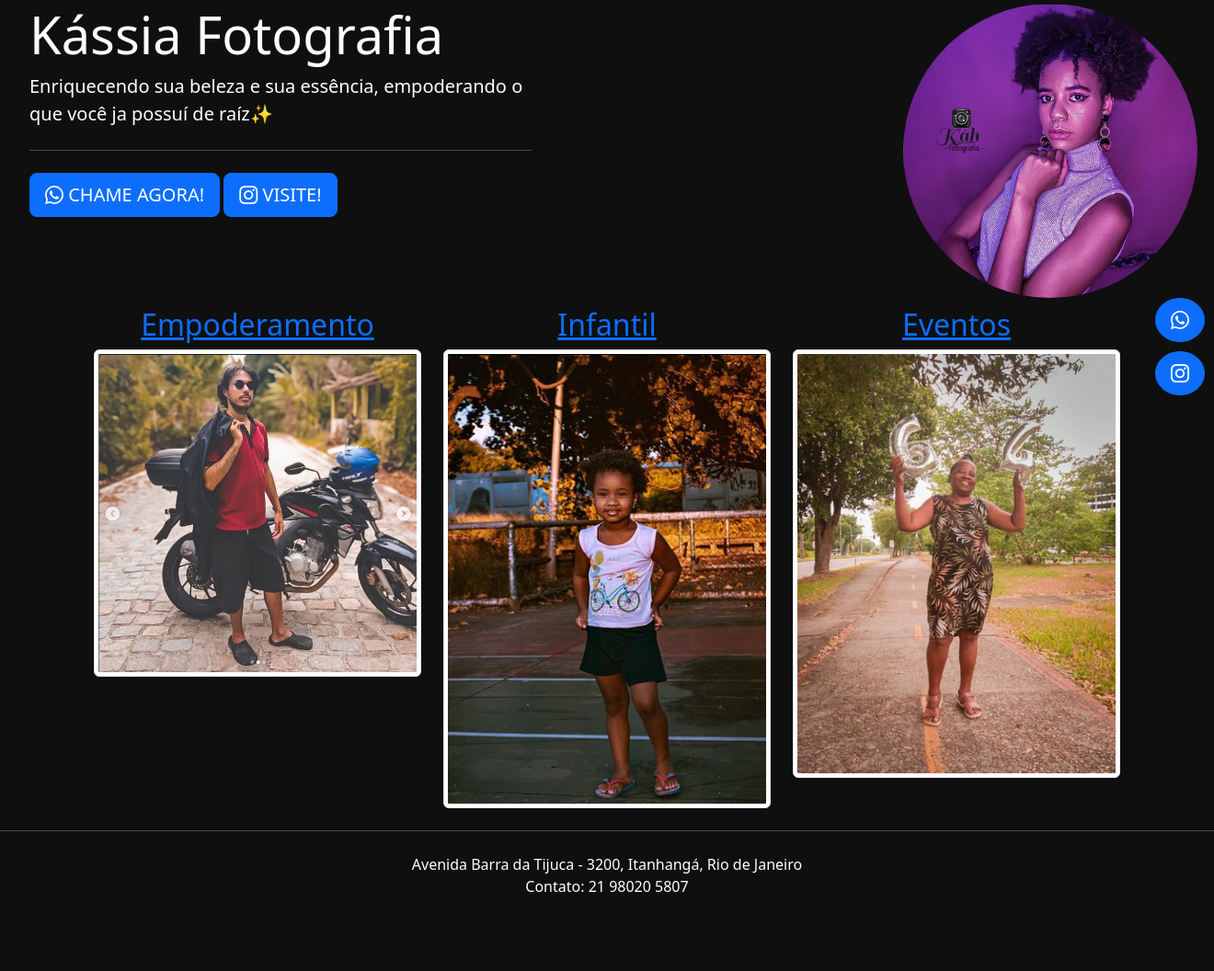
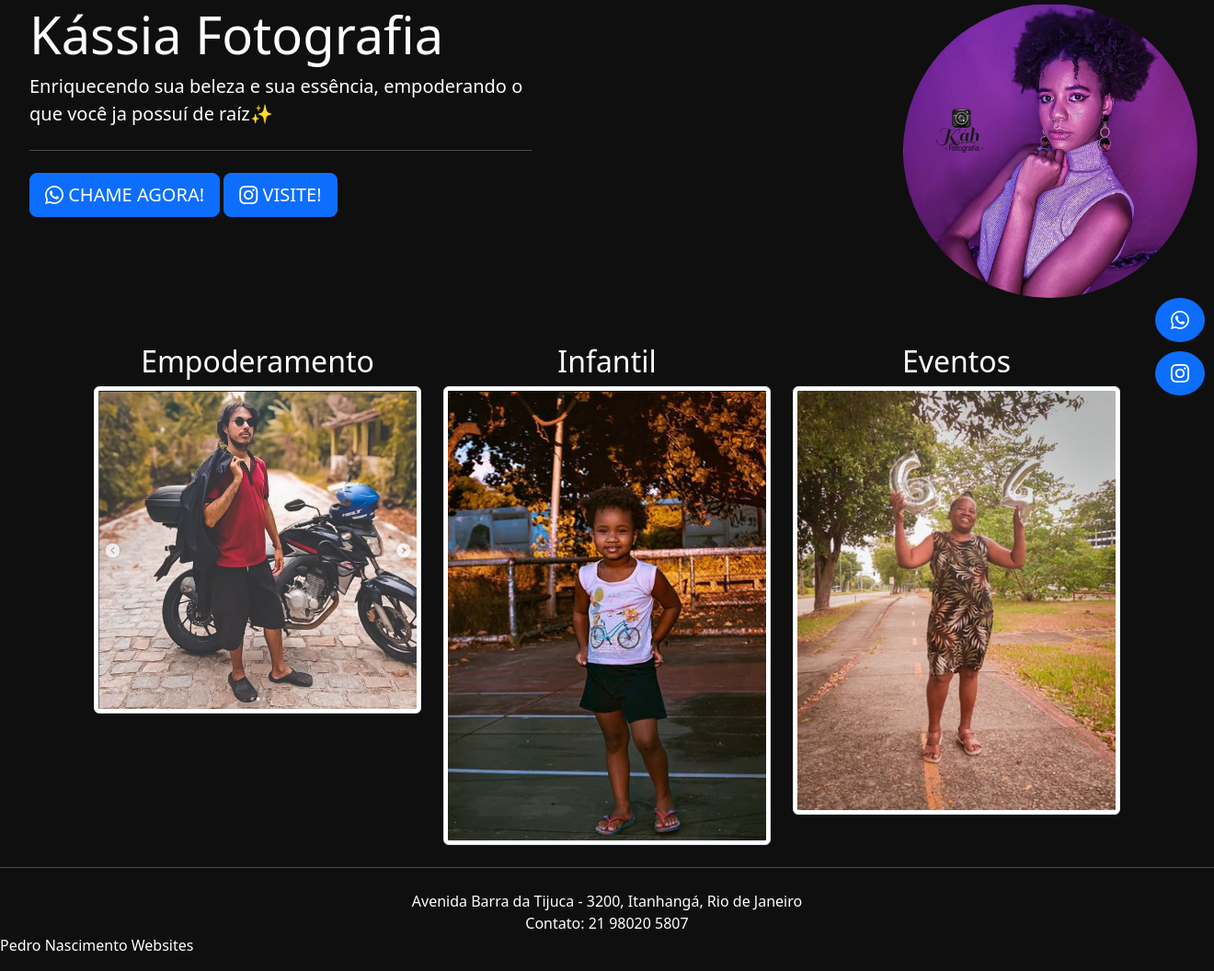
Before and after one commit to pedrotnascimento/site-de-fotografia, a Flask app: page / in a window 1320 px wide. Shown: the part 217-1273 px from the top of the page at 92% size. Before the commit the page ends 1187 px from the top, so only its background shows below. Run offline with Flask 2, Linux system fonts and the light colour scheme; some libraries are stand-ins or nearby versions.

Commit message:
pequena melhora no estilo

```diff
--- a/static/styles.css
+++ b/static/styles.css
@@ -9,9 +9,13 @@ body {
     margin-top: 20px;
 }
 
-.content {
+.container-custom {
     margin-top: 50px;
     margin-left: 20px;
+}
+
+.container-categorias {
+    margin-top: 50px;
 }
 
 .nav-link {
@@ -27,7 +31,7 @@ body {
     margin-top: 50px;
 }
 
-.row-class {
+.row-custom {
     margin-top: 10px;
 }
 
--- a/templates/index.html
+++ b/templates/index.html
@@ -7,7 +7,7 @@
     <link rel="stylesheet" href="https://cdn.jsdelivr.net/npm/bootstrap-icons@1.9.1/font/bootstrap-icons.css">
     <link rel="stylesheet" href="static/styles.css">
 
-    <meta name="viewport" content="width=device-width, initial-scale=1">
+    <meta name="viewport" container-custom="width=device-width, initial-scale=1">
     <style>
 
     </style>
@@ -23,11 +23,11 @@
     <hr class="my-4">
     {{apresentacao()}}
     {{contato_direto()}}
-    <div class="container">
-        <div class="row row-class justify-content-center">
+    <div class="container container-categorias">
+        <div class="row row-custom justify-content-center">
             {% for tema in temas %}
-            <div class="col-4 ">
-                <a href={{url_for("tema", tema_arg=tema["tema_id"]) }}>
+            <div class="col-4">
+                <a class="nav-link" href={{url_for("tema", tema_arg=tema["tema_id"]) }}>
                     <h2 class="text-center">{{tema["nome"]}}</h2>
                     <img class="img-thumbnail" src={{ url_for("static", filename=tema["foto"]) }} />
                 </a>
--- a/templates/macros/apresentacao.html
+++ b/templates/macros/apresentacao.html
@@ -1,5 +1,5 @@
 {% macro apresentacao() %}
-    <div class="content container">
+    <div class="container-custom container">
     <div class="row">
         <div class="col-6">
             <div class="jumbotron">
--- a/templates/macros/footer.html
+++ b/templates/macros/footer.html
@@ -7,5 +7,8 @@
     <div class="text-center">
         Contato: 21 98020 5807
     </div>
+    <div>
+        <p class="text-right">Pedro Nascimento Websites</p>
+    </div>
 </div>
 {% endmacro %}
--- a/templates/tema.html
+++ b/templates/tema.html
@@ -7,7 +7,7 @@
     <link rel="stylesheet" href="https://cdn.jsdelivr.net/npm/bootstrap-icons@1.9.1/font/bootstrap-icons.css">
     <link rel="stylesheet" href="../static/styles.css">
 
-    <meta name="viewport" content="width=device-width, initial-scale=1">
+    <meta name="viewport" container-custom="width=device-width, initial-scale=1">
 
 </head>
 
@@ -28,7 +28,7 @@
         <h1>Sessão: {{tema_display}}</h1>
         <div class="row ">
             {% for foto in fotos %}
-            <div class="col-4 row-class">
+            <div class="col-4 row-custom">
                  <img class="img-thumbnail" src={{ url_for("static", filename=foto) }} />
             </div>
             {% endfor %}
```
